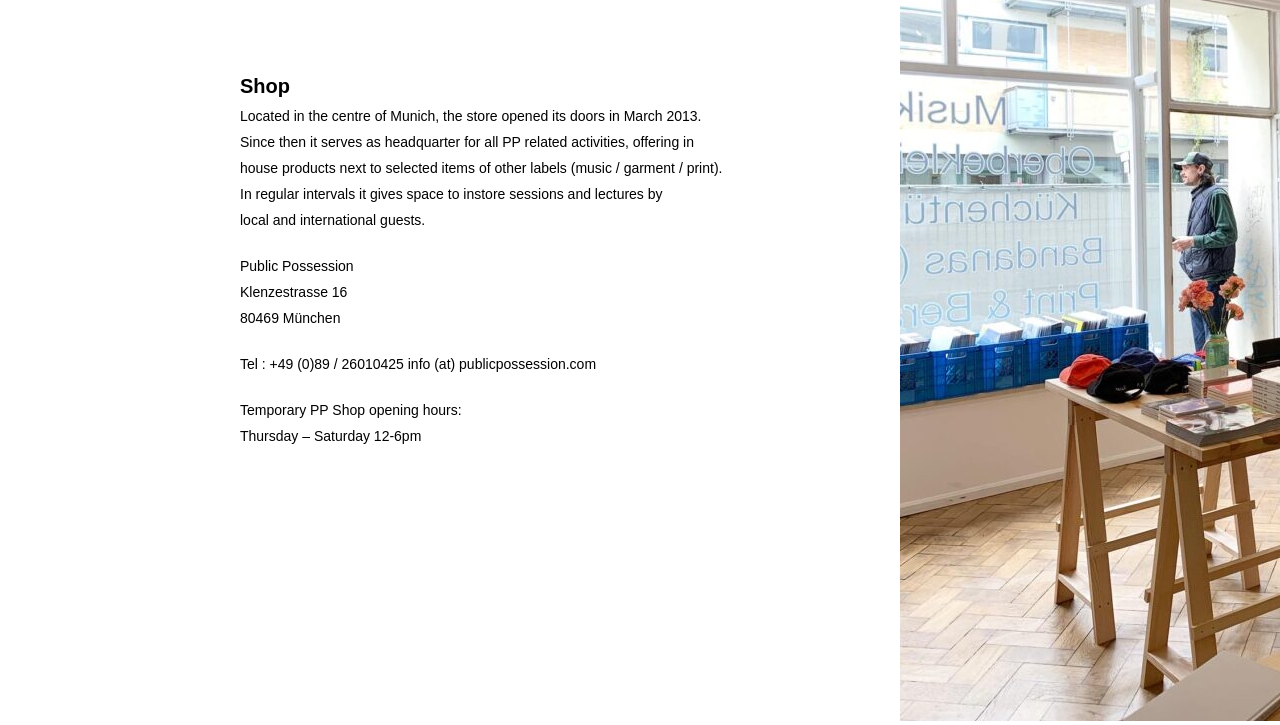
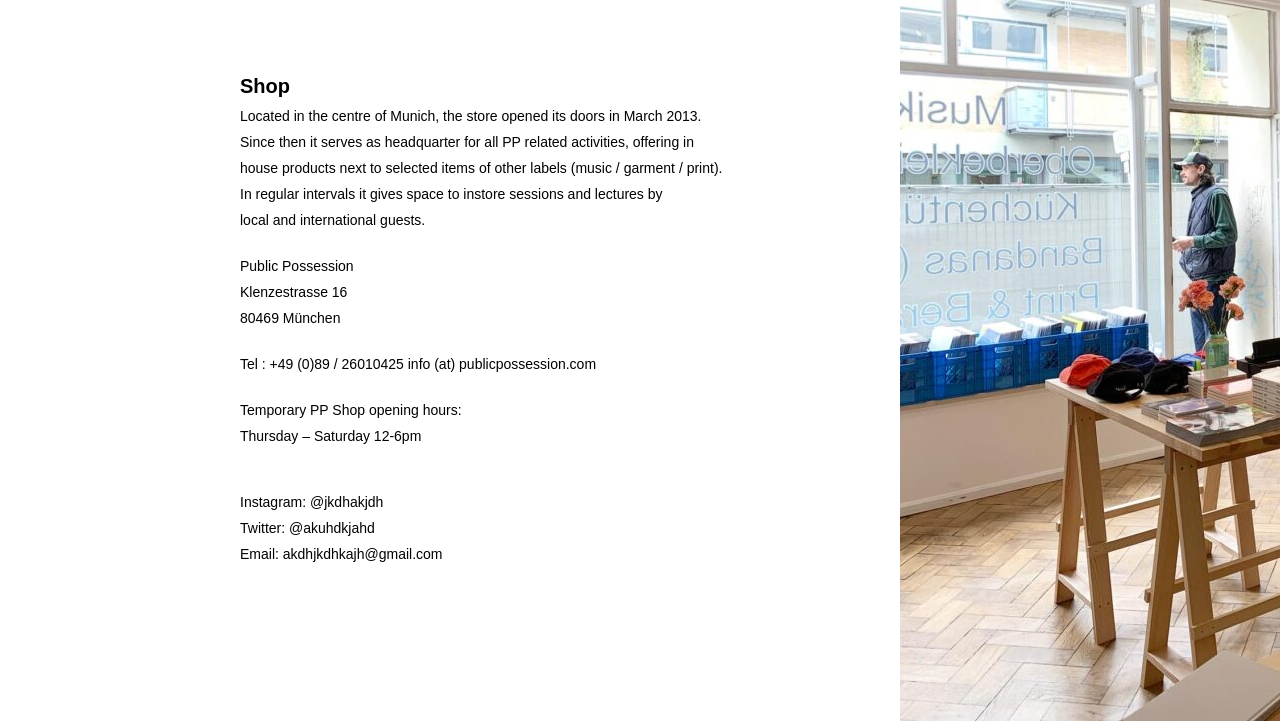
Before and after one commit to rexleonard2707/rexleonard, a plain HTML site: page web-uts-kel/about.html in a window 1280 px wide. Shown: the part 514-1239 px from the top of the page. Drawn offline with Linux system fonts and the light colour scheme.

Commit message:
Add files via upload

```diff
--- a/web-uts-kel/about.html
+++ b/web-uts-kel/about.html
@@ -53,4 +53,11 @@
             <p style="padding-top: 10px ;"> Thursday – Saturday 12-6pm</p>
 
           </div>
+          <div class="main_container">
+            <p style="padding-top: 50px ;">
+              Instagram: @jkdhakjdh
+            </p>
+            <p style="padding-top: 10px ;">Twitter: @akuhdkjahd</p>
+            <p style="padding-top: 10px ;">Email: akdhjkdhkajh@gmail.com</p>
+          </div>
         </section>
```
